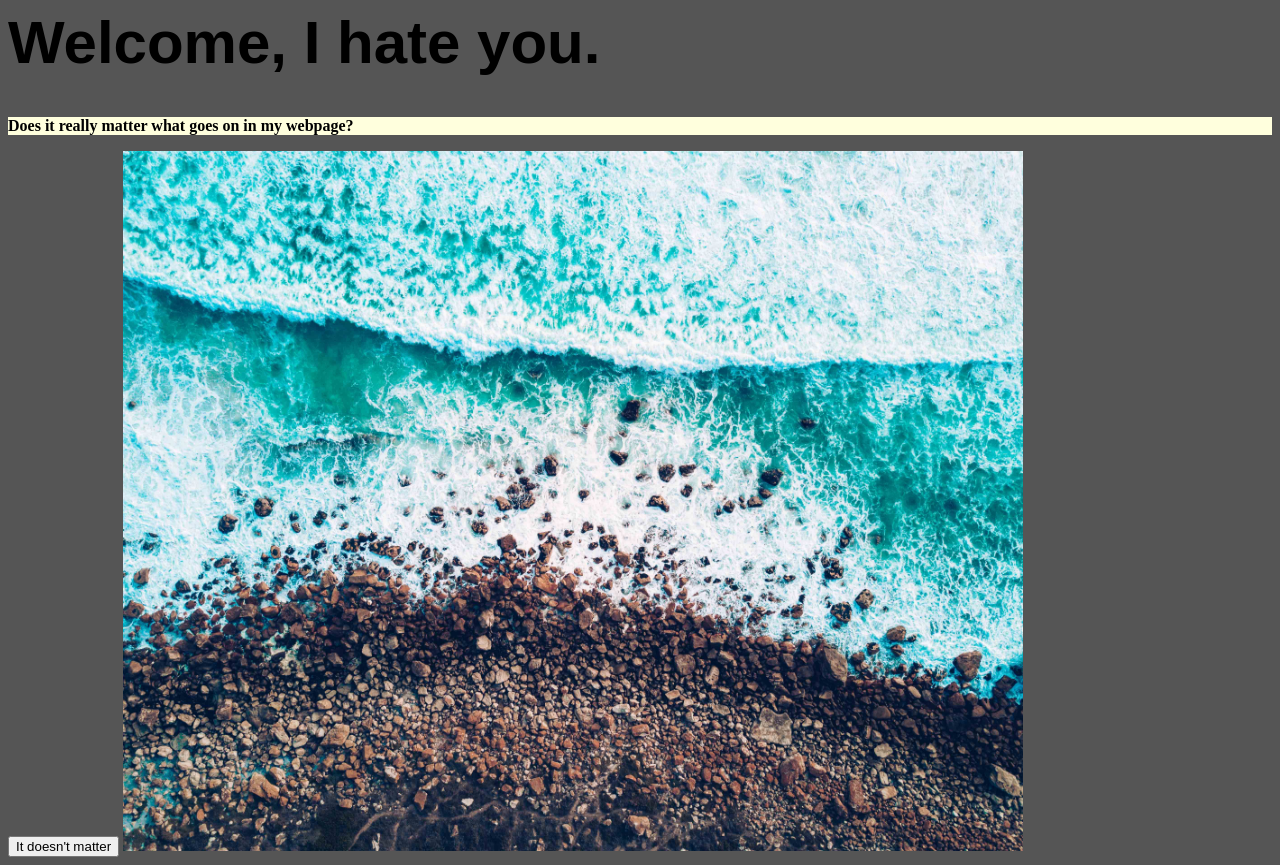
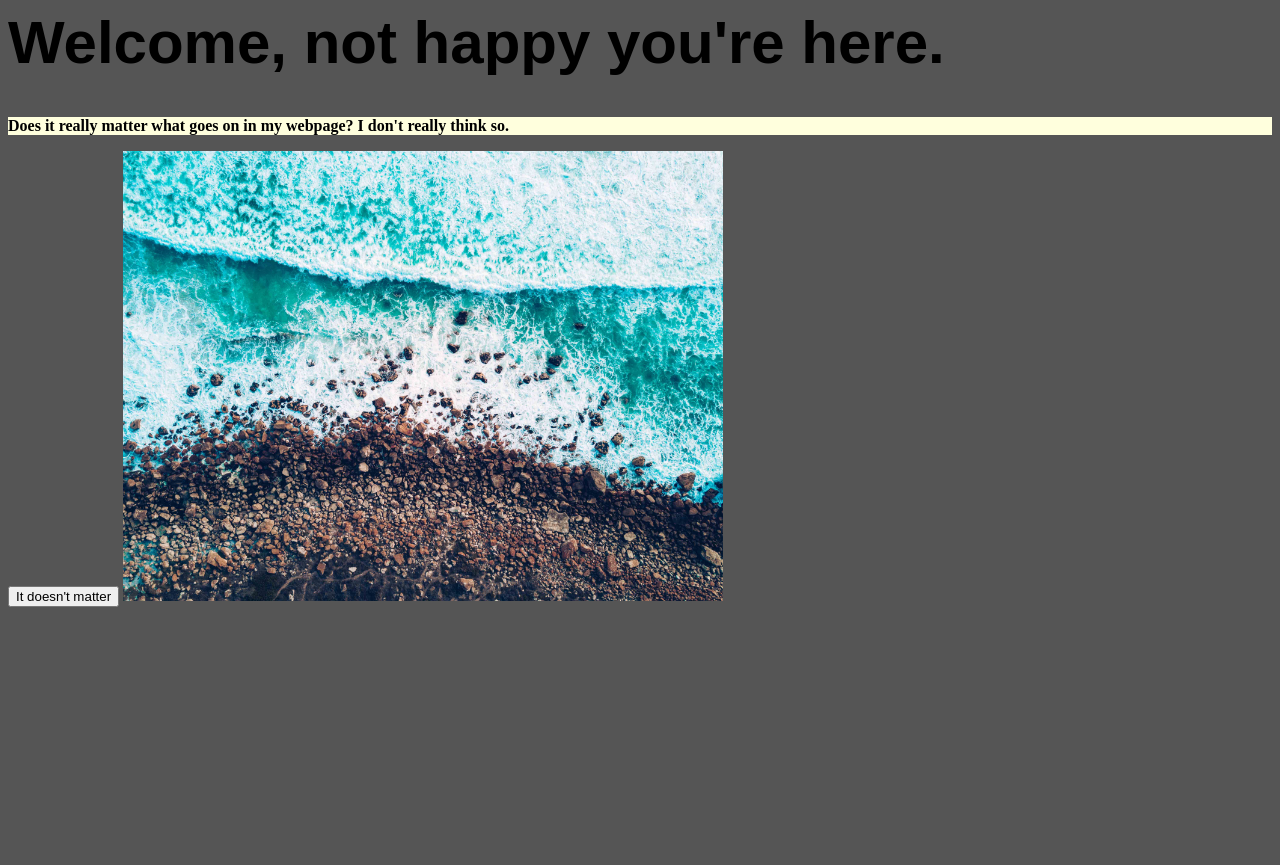
Before and after one commit to marinamuenster/Website, a plain HTML site: page index.html in a window 1280 px wide. After the commit the page ends 800 px from the top, so only its background shows below. Drawn offline with Linux system fonts and the light colour scheme.

Commit message:
Changed a few things
Changed some text and the dimensions of the picture

```diff
--- a/index.html
+++ b/index.html
@@ -6,12 +6,14 @@
   </head>
   <body>
     <script type="text/javascript" src="coffee.js"></script>
-    <h1>Welcome, I hate you.</h1>
+    <h1>Welcome, not happy you're here.</h1>
 
     <p id="paragraph">
     Does it really matter what goes on in my webpage?
+
+    I don't really think so.
     </p>
     <button type="button" onclick="myFunction()">It doesn't matter</button>
-    <img src="ocean water.jpg" alt="Pretty water and rocks" width="900" height=700">
+    <img src="ocean water.jpg" alt="Pretty water and rocks" width="600" height=450">
   </body>
 </html>
```
